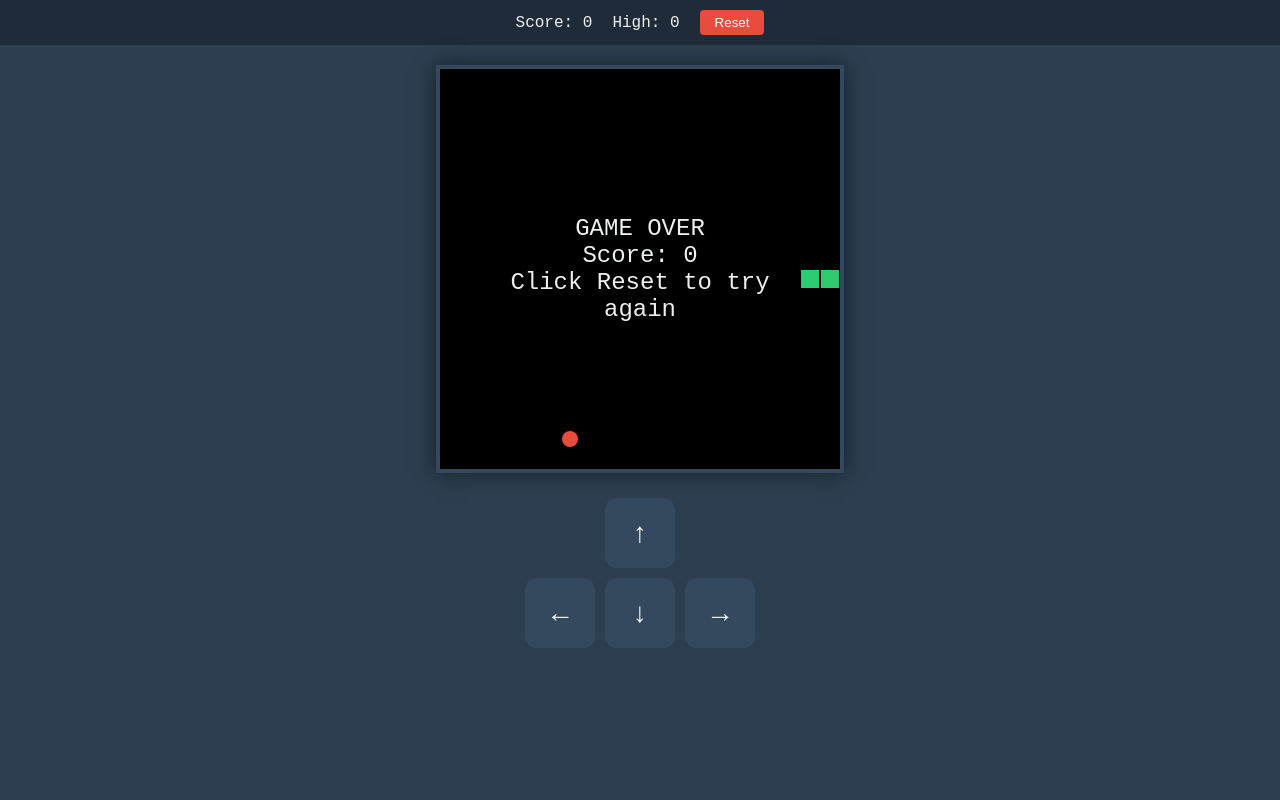
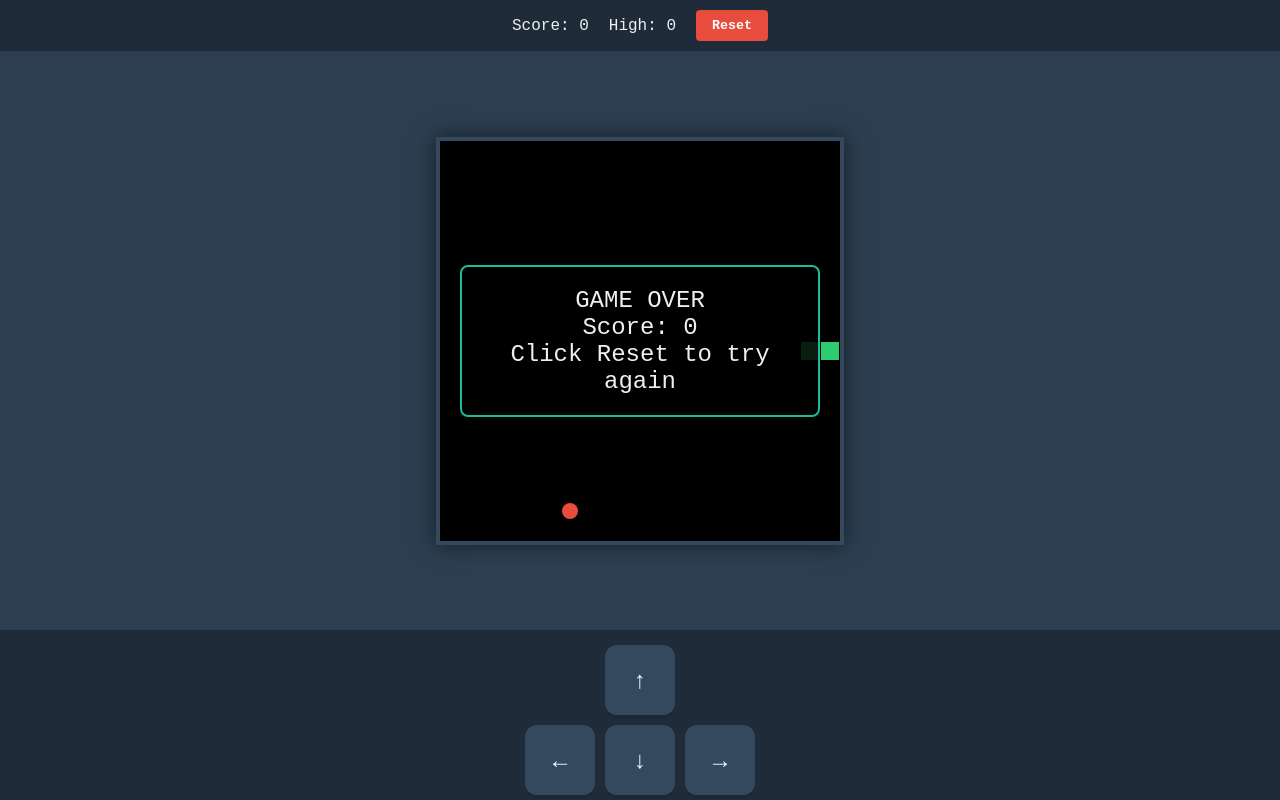
Before and after one commit to nishink/my-mini-games, a plain HTML site: page mini-snake/public/index.html in a window 1280 px wide. Drawn offline with Linux system fonts and the light colour scheme.

Commit message:
mini-stakeの調整

```diff
--- a/mini-snake/public/index.html
+++ b/mini-snake/public/index.html
@@ -2,32 +2,34 @@
 <html lang="ja">
 <head>
     <meta charset="UTF-8">
-    <meta name="viewport" content="width=device-width, initial-scale=1.0">
+    <meta name="viewport" content="width=device-width, initial-scale=1.0, maximum-scale=1.0, user-scalable=no, viewport-fit=cover">
     <title>Mini Snake Game</title>
     <link rel="stylesheet" href="./style.css">
 </head>
-<body>
+<body touch-action="none">
     <header id="hud">
         <div id="score">Score: <span id="scoreVal">0</span></div>
         <div id="highscore">High: <span id="highscoreVal">0</span></div>
         <button id="resetBtn">Reset</button>
     </header>
 
-    <main>
+    <main id="gameContainer">
         <div id="gameArea">
             <canvas id="gameCanvas" width="400" height="400"></canvas>
             <div id="message" style="display: none;"></div>
         </div>
     </main>
 
-    <div id="touchControls">
-        <div class="row"><button data-action="up">↑</button></div>
-        <div class="row">
-            <button data-action="left">←</button>
-            <button data-action="down">↓</button>
-            <button data-action="right">→</button>
+    <footer id="controlsFooter">
+        <div id="touchControls">
+            <div class="row"><button data-action="up" aria-label="Up">↑</button></div>
+            <div class="row">
+                <button data-action="left" aria-label="Left">←</button>
+                <button data-action="down" aria-label="Down">↓</button>
+                <button data-action="right" aria-label="Right">→</button>
+            </div>
         </div>
-    </div>
+    </footer>
 
     <script type="module" src="./main.js"></script>
 </body>
--- a/mini-snake/public/src/input.js
+++ b/mini-snake/public/src/input.js
@@ -31,11 +31,45 @@ export class Input {
             }
         });
 
-        // Touch controls
+        // Touch controls (Buttons)
         document.querySelectorAll('#touchControls button').forEach(button => {
             button.addEventListener('pointerdown', (e) => {
                 e.preventDefault();
-                const action = button.dataset.action;
+                this.handleAction(button.dataset.action);
+            });
+        });
+
+        // Swipe controls
+        let touchStartX = 0;
+        let touchStartY = 0;
+
+        window.addEventListener('touchstart', (e) => {
+            touchStartX = e.touches[0].clientX;
+            touchStartY = e.touches[0].clientY;
+        }, { passive: false });
+
+        window.addEventListener('touchend', (e) => {
+            const touchEndX = e.changedTouches[0].clientX;
+            const touchEndY = e.changedTouches[0].clientY;
+
+            const dx = touchEndX - touchStartX;
+            const dy = touchEndY - touchStartY;
+
+            if (Math.abs(dx) > Math.abs(dy)) {
+                if (Math.abs(dx) > 30) {
+                    if (dx > 0) this.handleAction('right');
+                    else this.handleAction('left');
+                }
+            } else {
+                if (Math.abs(dy) > 30) {
+                    if (dy > 0) this.handleAction('down');
+                    else this.handleAction('up');
+                }
+            }
+        }, { passive: false });
+    }
+
+    handleAction(action) {
         switch (action) {
             case 'up':
                 if (this.direction.y === 0) this.nextDirection = { x: 0, y: -1 };
@@ -50,8 +84,6 @@ export class Input {
                 if (this.direction.x === 0) this.nextDirection = { x: 1, y: 0 };
                 break;
         }
-            });
-        });
     }
 
     update() {
--- a/mini-snake/public/style.css
+++ b/mini-snake/public/style.css
@@ -1,43 +1,74 @@
 * {
     box-sizing: border-box;
+}
+
+:root {
+    --bg-color: #2c3e50;
+    --text-color: #ecf0f1;
+    --accent-color: #1abc9c;
+    --danger-color: #e74c3c;
+    --ui-bg: rgba(0, 0, 0, 0.3);
 }
 
 body {
     margin: 0;
     padding: 0;
     font-family: 'Courier New', Courier, monospace;
-    background-color: #2c3e50;
-    color: #ecf0f1;
+    background-color: var(--bg-color);
+    color: var(--text-color);
     display: flex;
     flex-direction: column;
     align-items: center;
-    overflow-x: hidden;
-    min-height: 100vh;
+    width: 100%;
+    height: 100vh;
+    height: 100dvh;
+    overflow: hidden;
+    touch-action: none;
 }
 
 #hud {
+    flex-shrink: 0;
     display: flex;
     gap: 20px;
     padding: 10px;
-    background: rgba(0, 0, 0, 0.3);
+    background: var(--ui-bg);
     width: 100%;
     justify-content: center;
     align-items: center;
+    z-index: 10;
+}
+
+#gameContainer {
+    flex: 1;
+    width: 100%;
+    display: flex;
+    flex-direction: column;
+    align-items: center;
+    justify-content: center;
+    overflow: hidden;
+    padding: 10px;
 }
 
 #gameArea {
     position: relative;
-    margin-top: 20px;
     border: 4px solid #34495e;
     box-shadow: 0 0 20px rgba(0,0,0,0.5);
-    max-width: 95vw;
+    background-color: #000;
+    display: flex;
+    align-items: center;
+    justify-content: center;
+    max-width: 100%;
+    max-height: 100%;
+    aspect-ratio: 1 / 1;
 }
 
 #gameCanvas {
     display: block;
-    background-color: #000;
     max-width: 100%;
+    max-height: 100%;
+    width: auto;
     height: auto;
+    image-rendering: pixelated; /* Sharp pixels for snake game */
 }
 
 #message {
@@ -45,22 +76,29 @@ body {
     top: 50%;
     left: 50%;
     transform: translate(-50%, -50%);
-    background: rgba(0, 0, 0, 0.8);
+    background: rgba(0, 0, 0, 0.85);
     padding: 20px;
     border-radius: 8px;
     text-align: center;
-    font-size: 24px;
+    font-size: clamp(16px, 5vw, 24px);
     pointer-events: none;
-    width: 80%;
+    width: 90%;
+    border: 2px solid var(--accent-color);
+}
+
+#controlsFooter {
+    flex-shrink: 0;
+    width: 100%;
+    padding-bottom: env(safe-area-inset-bottom, 10px);
+    padding-top: 10px;
+    background: var(--ui-bg);
 }
 
 #touchControls {
-    margin-top: 20px;
     display: flex;
     flex-direction: column;
     align-items: center;
     user-select: none;
-    touch-action: manipulation;
 }
 
 #touchControls .row {
@@ -68,12 +106,12 @@ body {
 }
 
 #touchControls button {
-    width: 70px;
-    height: 70px;
+    width: clamp(50px, 15vw, 70px);
+    height: clamp(50px, 15vw, 70px);
     margin: 5px;
-    font-size: 28px;
+    font-size: 24px;
     background: #34495e;
-    color: #ecf0f1;
+    color: var(--text-color);
     border: none;
     border-radius: 12px;
     cursor: pointer;
@@ -81,21 +119,41 @@ body {
     justify-content: center;
     align-items: center;
     -webkit-tap-highlight-color: transparent;
+    box-shadow: 0 4px 0 #1c2833;
+    transition: transform 0.1s, background 0.1s;
 }
 
 #touchControls button:active {
-    background: #1abc9c;
+    background: var(--accent-color);
+    transform: translateY(2px);
+    box-shadow: 0 2px 0 #1c2833;
 }
 
 #resetBtn {
-    background: #e74c3c;
+    background: var(--danger-color);
     color: white;
     border: none;
-    padding: 5px 15px;
+    padding: 8px 16px;
     border-radius: 4px;
     cursor: pointer;
+    font-family: inherit;
+    font-weight: bold;
 }
 
-#resetBtn:hover {
+#resetBtn:active {
     background: #c0392b;
 }
+
+@media (max-height: 500px) {
+    #hud {
+        padding: 5px;
+    }
+    #touchControls button {
+        width: 45px;
+        height: 45px;
+        margin: 2px;
+    }
+    #gameContainer {
+        padding: 5px;
+    }
+}
```
Lines whose indentation alone changed are shown as unchanged.
